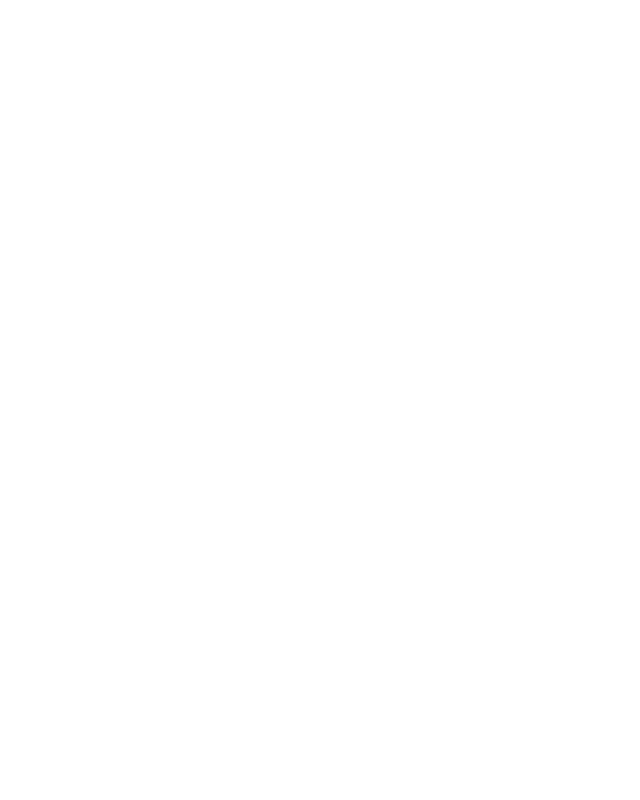
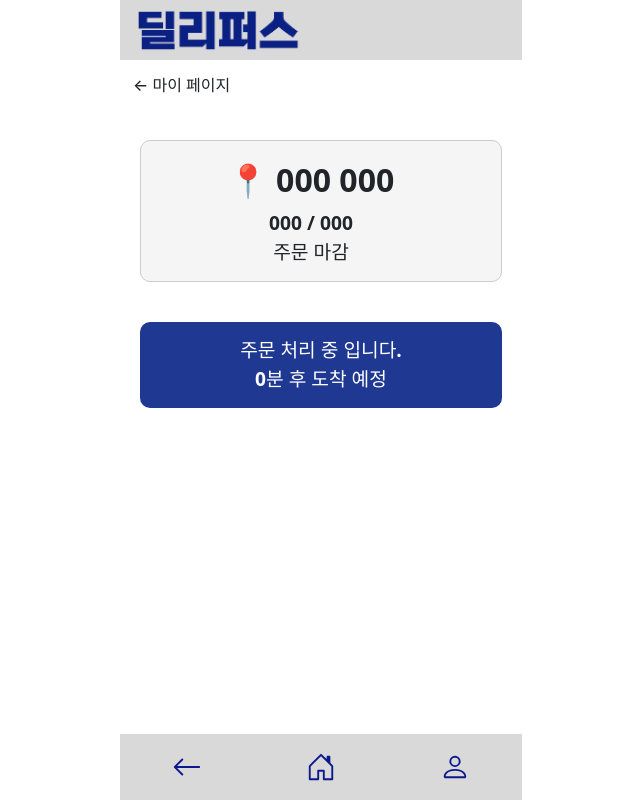
Before and after one commit to GCU-Project-Space/Front, a React (Vite) app: page /history in a window 1280 px wide. Before the commit this address had no page. Shown: the whole page, without its empty margins (319-959 px from the left). Built offline with nearby package versions, Linux system fonts and the light colour scheme; no server answers.

Commit message:
feat :ORDER-HISTORY 페이지구현, 결제성공화면 -> 주문내역화면

```diff
--- a/src/App.jsx
+++ b/src/App.jsx
@@ -14,14 +14,15 @@
 import FailPage from "./components/toss/FailPage.jsx";
 import SuccessPage from "./components/toss/SuccessPage.jsx";
 import OrderPage from "./pages/OrderPage.jsx";
+import OrderHistory from "./pages/OrderHistory.jsx";
 
 
 function App() {
     return (
         <Routes>
             <Route path="/home" element={<Home/>}/>
-
             <Route path="/mypage" element={<Mypage/>}/>
+            <Route path="/history" element={<OrderHistory/>}/>
             <Route path="/stores" element={<StoreList/>}/>
             <Route path="/menu-select" element={<MenuSelect/>}/>
             <Route path="/menu-option" element={<MenuOptionSelect/>}/>
--- a/src/components/ActivityList.jsx
+++ b/src/components/ActivityList.jsx
@@ -1,5 +1,5 @@
 function ActivityList() {
-  const items = ['결제 내역', '모임 내역'];
+  const items = ['모임 내역'];
 
     return (
       <div style={{ display: 'flex', flexDirection: 'column', gap: '25px', width: '100%', maxWidth: '400px', margin: '0px' }}>
@@ -19,7 +19,7 @@
             }}
           >
             <span>{label}</span>
-            <span style={{ fontSize: '18px', color: 'black',fontWeight: '500' }}>{'>'}</span>
+            <span style={{ fontSize: '18px', color: 'black',fontWeight: '500' }} onClick={() => window.location.href = '/history'}>{'>'}</span>
           </div>
         ))}
       </div>
--- a/src/components/toss/FailPage.jsx
+++ b/src/components/toss/FailPage.jsx
@@ -3,14 +3,16 @@
 
 export default function FailPage() {
     const [searchParams] = useSearchParams();
+    const code = searchParams.get('code') || 'Unknown';
+    const message = searchParams.get('message') || '알 수 없는 오류가 발생했습니다.';
 
     return (
         <FixedLayout>
             <div className='result wrapper'>
                 <div className='box_section'>
                     <h2>결제 실패</h2>
-                    <p>{`에러 코드: ${searchParams.get('code')}`}</p>
-                    <p>{`실패 사유: ${searchParams.get('message')}`}</p>
+                     <p>{`에러 코드: ${code}`}</p>
+                     <p>{`실패 사유: ${message}`}</p>
                 </div>
             </div>
         </FixedLayout>
--- a/src/components/toss/SuccessPage.jsx
+++ b/src/components/toss/SuccessPage.jsx
@@ -1,4 +1,4 @@
-import { useEffect } from 'react';
+import { useEffect, useState } from 'react';
 import { useNavigate, useSearchParams } from 'react-router-dom';
 import './css/SuccessPage.css';
 import FixedLayout from "../FixedLayout.jsx";
@@ -7,18 +7,24 @@
   const navigate = useNavigate();
   const [searchParams] = useSearchParams();
 
+  const [status, setStatus] = useState('loading'); // 'loading', 'success', 'error'
+  const [errorMsg, setErrorMsg] = useState('');
+
   useEffect(() => {
-    // 쿼리 파라미터 값이 결제 요청할 때 보낸 데이터와 동일한지 반드시 확인하세요.
-    // 클라이언트에서 결제 금액을 조작하는 행위를 방지할 수 있습니다.
-    const requestData = {
-      orderId: searchParams.get('orderId'),
-      amount: searchParams.get('amount'),
-      paymentKey: searchParams.get('paymentKey'),
-    };
+    const orderId = searchParams.get('orderId');
+    const amount = searchParams.get('amount');
+    const paymentKey = searchParams.get('paymentKey');
 
-    console.log(requestData);
+    if (!orderId || !amount || !paymentKey) {
+      setStatus('error');
+      setErrorMsg('필수 결제 정보 누락');
+      return;
+    }
+
+    const requestData = { orderId, amount, paymentKey };
 
     async function confirm() {
+      try {
         const response = await fetch(
           'http://34.127.7.212:8101/v1/payments/confirm',
           {
@@ -31,23 +37,41 @@
         );
 
         const json = await response.json();
-      console.log('결과임' + json);
+        console.log('결제 응답:', json);
+
         if (!response.ok) {
-        // 결제 실패 비즈니스 로직을 구현하세요.
-        navigate(`/fail?message=${json.message}&code=${json.code}`);
+          setStatus('error');
+          setErrorMsg(json.message || '결제 실패');
           return;
         }
 
-      // 결제 성공 비즈니스 로직을 구현하세요.
+        // 성공
+        setStatus('success');
+      } catch (error) {
+        setStatus('error');
+        setErrorMsg('서버 오류');
+      }
     }
 
     confirm();
-  }, []);
+  }, [searchParams]);
 
   return (
     <FixedLayout>
       <div className='result wrapper'>
         <div className='box_section'>
+          {status === 'loading' && <p>결제 확인 중...</p>}
+
+          {status === 'error' && (
+            <>
+              <h2>결제 실패</h2>
+              <p>에러 메시지: {errorMsg}</p>
+              <button onClick={() => navigate('/order')}>다시 결제로 돌아가기</button>
+            </>
+          )}
+
+          {status === 'success' && (
+            <>
               <h2>결제 성공</h2>
               <p>
                 주문번호: <span>{searchParams.get('orderId')}</span>
@@ -56,6 +80,25 @@
                 결제 금액:{' '}
                 <span>{Number(searchParams.get('amount')).toLocaleString()}원</span>
               </p>
+
+              <button
+                style={{
+                  marginTop: '20px',
+                  padding: '10px 20px',
+                  backgroundColor: '#1f3993',
+                  color: 'white',
+                  border: 'none',
+                  borderRadius: '6px',
+                  cursor: 'pointer',
+                  fontSize: '16px',
+                  fontWeight: '600',
+                }}
+                onClick={() => navigate('/order-history')}
+              >
+                주문 내역 보기
+              </button>
+            </>
+          )}
         </div>
       </div>
     </FixedLayout>
--- a/src/pages/Mypage.jsx
+++ b/src/pages/Mypage.jsx
@@ -17,9 +17,9 @@
       </div>
       <main style={{ flex: 1, padding: '0 20px', overflowY: 'auto' }}>
         <UserInfo />
-        <h3 style={{ fontWeight: '700', marginTop: '0px' }}>개인정보</h3>
+        <h3 style={{ fontWeight: '700', marginTop: '0px', marginBottom: '20px' }}>개인정보</h3>
         <UserInfoBox />
-        <h3 style={{ fontWeight: '700', marginTop: '20px', marginBottom: '12px' }}>활동정보</h3>
+        <h3 style={{ fontWeight: '700', marginTop: '40px', marginBottom: '20px' }}>활동정보</h3>
         <div style={{ marginBottom: '40px' }}>
           <ActivityList />
         </div>
--- /dev/null
+++ b/src/pages/OrderHistory.jsx
@@ -0,0 +1,139 @@
+import React, { useEffect, useState } from 'react';
+import Header from '../components/Header';
+import BottomNav from '../components/BottomNav';
+import FixedLayout from '../components/FixedLayout';
+import styled from 'styled-components';
+import axios from 'axios';
+
+const defaultPost = {
+  storeName: '000',
+  storeLocation: '000',
+  currentAmount: "000",
+  targetAmount: "000",
+  statusText: '주문 마감',
+  deliveryStatus: '주문 처리 중 입니다.',
+  timeLeft: '0분 후 도착 예정',
+};
+
+function OrderHistory() {
+  const [post, setPost] = useState(defaultPost);
+
+  useEffect(() => {
+    axios.get('http://서버주소/api/v1/order-info')
+      .then(res => {
+        if (res.data) {
+          setPost(prev => ({
+            ...prev,
+            ...res.data,
+          }));
+        }
+      })
+      .catch(err => {
+        console.error("주문 정보를 불러오지 못했습니다:", err);
+      });
+  }, []);
+
+  return (
+    <FixedLayout>
+      <Header />
+      <BackButton onClick={() => window.location.href = '/mypage'}>
+        ← 마이 페이지
+      </BackButton>
+
+      <Main>
+        <StoreBox>
+          <StoreName>📍 {post.storeName} {post.storeLocation}</StoreName>
+          <StoreInfo>
+            {post.currentAmount.toLocaleString()} / {post.targetAmount.toLocaleString()}
+            <br />
+            {post.statusText}
+          </StoreInfo>
+        </StoreBox>
+
+        <StatusBox>
+          {post.deliveryStatus}
+          <br />
+          {post.timeLeft}
+        </StatusBox>
+      </Main>
+
+      <BottomNav />
+    </FixedLayout>
+  );
+}
+
+export default OrderHistory;
+
+
+
+const BackButton = styled.div`
+  padding: 13px;
+  font-size: 16px;
+  font-weight: 500;
+  cursor: pointer;
+`;
+
+const Main = styled.main`
+  flex: 1;
+  padding: 0 20px;
+  overflow-y: auto;
+`;
+
+const UserInfoWrapper = styled.div`
+  display: flex;
+  align-items: center;
+  gap: 10px;
+  margin-top: 20px;
+`;
+
+const ProfileIcon = styled.div`
+  width: 35px;
+  height: 35px;
+  border-radius: 50%;
+  background-color: #ddd;
+`;
+
+const Nickname = styled.span`
+  font-weight: 600;
+  color: #1f3993;
+`;
+
+const Title = styled.h2`
+  font-size: 18px;
+  font-weight: 700;
+  margin: 10px 0 20px;
+`;
+
+const StoreBox = styled.div`
+  border: 1.5px solid #ccc;
+  border-radius: 10px;
+  background: #f5f5f5;
+  padding: 10px 20px 10px 0px;
+  margin-top: 30px;
+  margin-bottom: 40px;
+  text-align: center;
+`;
+
+const StoreName = styled.h3`
+  font-size: 2rem;
+  font-weight: 700;
+  margin-top: 10px;
+  margin-bottom: 10px;
+`;
+
+const StoreInfo = styled.div`
+  font-size: 1.2rem;
+  font-weight: 700;
+  margin-bottom: 4px;
+`;
+
+const StatusBox = styled.div`
+  background-color: #1f3993;
+  color: white;
+  text-align: center;
+  padding: 14px;
+  border-radius: 10px;
+  margin: 20px 0;
+  font-size: 1.2rem;
+  font-weight: 700;
+`;
```
Also changed, not shown: src/pages/SuccessPage.jsx (deleted, +0 -63 lines). Lines whose indentation alone changed are shown as unchanged.
